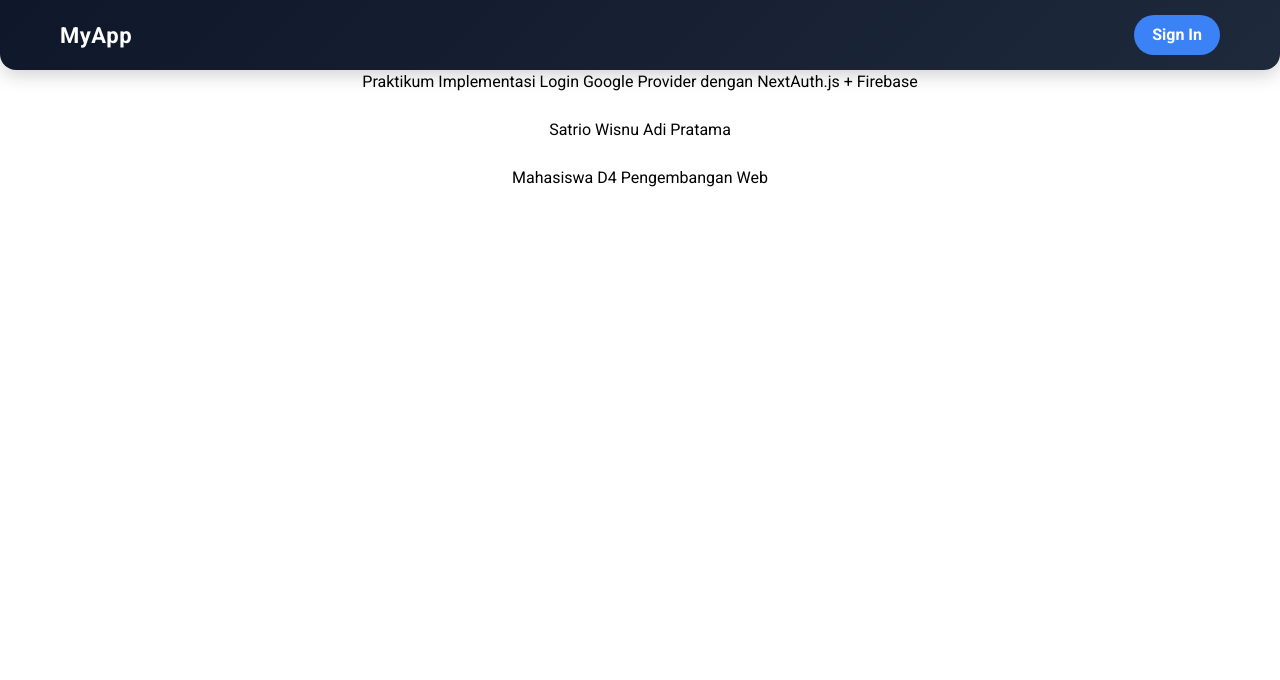
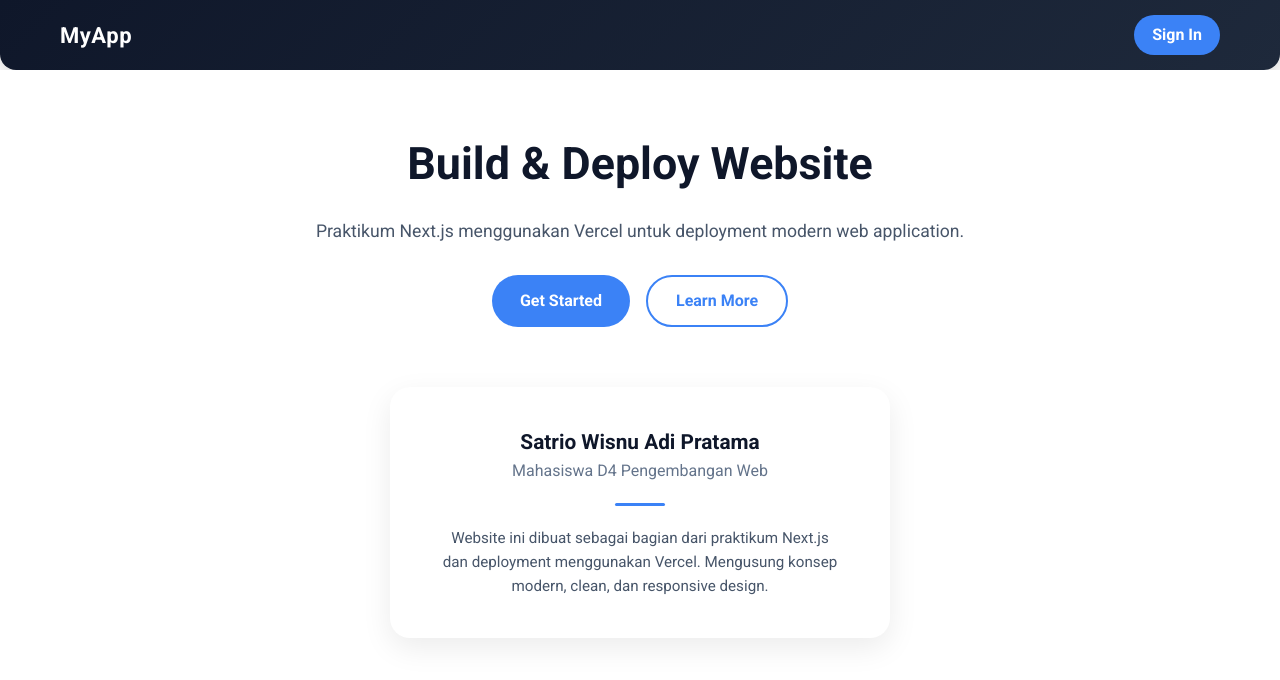
Before and after one commit to satriowisnuap/My-App, a Next.js app: page / in a window 1280 px wide. Shown: the top 680 px of the page. Built offline with nearby package versions, Linux system fonts and the light colour scheme; no server answers.

Commit message:
update src/pages/index.tsx

```diff
--- a/src/pages/index.tsx
+++ b/src/pages/index.tsx
@@ -1,26 +1,47 @@
 import Head from "next/head";
-import Image from "next/image";
-import { Inter } from "next/font/google";
-import styles from "@/styles/Home.module.css";
-import Navbar from "@/components/layouts/navbar";
-
+import styles from "@/styles/Home.module.scss";
 import Link from "next/link";
-
-const inter = Inter({ subsets: ["latin"] });
 
 export default function Home() {
   return (
-    <div>
+    <>
       <Head>
         <title>Praktikum Next.js</title>
+        <meta name="description" content="Praktikum Deployment Vercel" />
       </Head>
-      <h1>
-        Praktikum Implementasi Login Google Provider dengan NextAuth.js +
-        Firebase{" "}
-      </h1>{" "}
-      <br />
-      <p>Satrio Wisnu Adi Pratama</p> <br />
-      <p>Mahasiswa D4 Pengembangan Web</p>
-    </div>
+
+      <main className={styles.container}>
+        <section className={styles.hero}>
+          <h1 className={styles.title}>Build & Deploy Website</h1>
+
+          <p className={styles.subtitle}>
+            Praktikum Next.js menggunakan Vercel untuk deployment modern web
+            application.
+          </p>
+
+          <div className={styles.cta}>
+            <button className={styles.primaryBtn}>Get Started</button>
+            <Link href="/profile">
+              <button className={styles.secondaryBtn}>Learn More</button>
+            </Link>
+          </div>
+        </section>
+
+        <section className={styles.profile}>
+          <div className={styles.card}>
+            <p className={styles.name}>Satrio Wisnu Adi Pratama</p>
+            <p className={styles.role}>Mahasiswa D4 Pengembangan Web</p>
+
+            <div className={styles.divider}></div>
+
+            <p className={styles.description}>
+              Website ini dibuat sebagai bagian dari praktikum Next.js dan
+              deployment menggunakan Vercel. Mengusung konsep modern, clean, dan
+              responsive design.
+            </p>
+          </div>
+        </section>
+      </main>
+    </>
   );
 }
--- /dev/null
+++ b/src/styles/Home.module.scss
@@ -0,0 +1,140 @@
+.container {
+  min-height: calc(100vh - 70px);
+  padding: 60px 20px;
+
+  display: flex;
+  flex-direction: column;
+  align-items: center;
+
+  position: relative;
+  overflow: hidden;
+
+  background: #fff;
+}
+
+/* HERO SECTION */
+.hero {
+  text-align: center;
+  max-width: 700px;
+  margin-bottom: 60px;
+}
+
+.title {
+  font-size: 2.8rem;
+  font-weight: 800;
+  color: #0f172a;
+  margin-bottom: 20px;
+}
+
+.subtitle {
+  font-size: 1.1rem;
+  color: #475569;
+  margin-bottom: 30px;
+  line-height: 1.6;
+}
+
+/* CTA BUTTON */
+.cta {
+  display: flex;
+  justify-content: center;
+  gap: 16px;
+}
+
+.primaryBtn {
+  padding: 12px 28px;
+  border-radius: 999px;
+  border: none;
+  background: #3b82f6;
+  color: white;
+  font-weight: 600;
+  cursor: pointer;
+  transition: 0.3s;
+}
+
+.primaryBtn:hover {
+  background: #2563eb;
+  transform: translateY(-2px);
+}
+
+.secondaryBtn {
+  padding: 12px 28px;
+  border-radius: 999px;
+  border: 2px solid #3b82f6;
+  background: transparent;
+  color: #3b82f6;
+  font-weight: 600;
+  cursor: pointer;
+  transition: 0.3s;
+}
+
+.secondaryBtn:hover {
+  background: #3b82f6;
+  color: white;
+  transform: translateY(-2px);
+}
+
+/* PROFILE SECTION */
+.profile {
+  width: 100%;
+  display: flex;
+  justify-content: center;
+}
+
+/* CARD */
+.card {
+  background: white;
+  padding: 40px 50px;
+  border-radius: 20px;
+  text-align: center;
+  max-width: 500px;
+  width: 100%;
+
+  box-shadow: 0 10px 30px rgba(0, 0, 0, 0.08);
+  transition: 0.3s;
+}
+
+.card:hover {
+  transform: translateY(-5px);
+}
+
+/* TEXT */
+.name {
+  font-size: 1.3rem;
+  font-weight: 700;
+  color: #0f172a;
+}
+
+.role {
+  font-size: 1rem;
+  color: #64748b;
+  margin-bottom: 20px;
+}
+
+.divider {
+  width: 50px;
+  height: 3px;
+  background: #3b82f6;
+  margin: 20px auto;
+  border-radius: 10px;
+}
+
+.description {
+  font-size: 0.95rem;
+  color: #475569;
+  line-height: 1.6;
+}
+
+/* RESPONSIVE */
+@media (max-width: 768px) {
+  .title {
+    font-size: 2rem;
+  }
+
+  .cta {
+    flex-direction: column;
+  }
+
+  .card {
+    padding: 30px 20px;
+  }
+}
```
